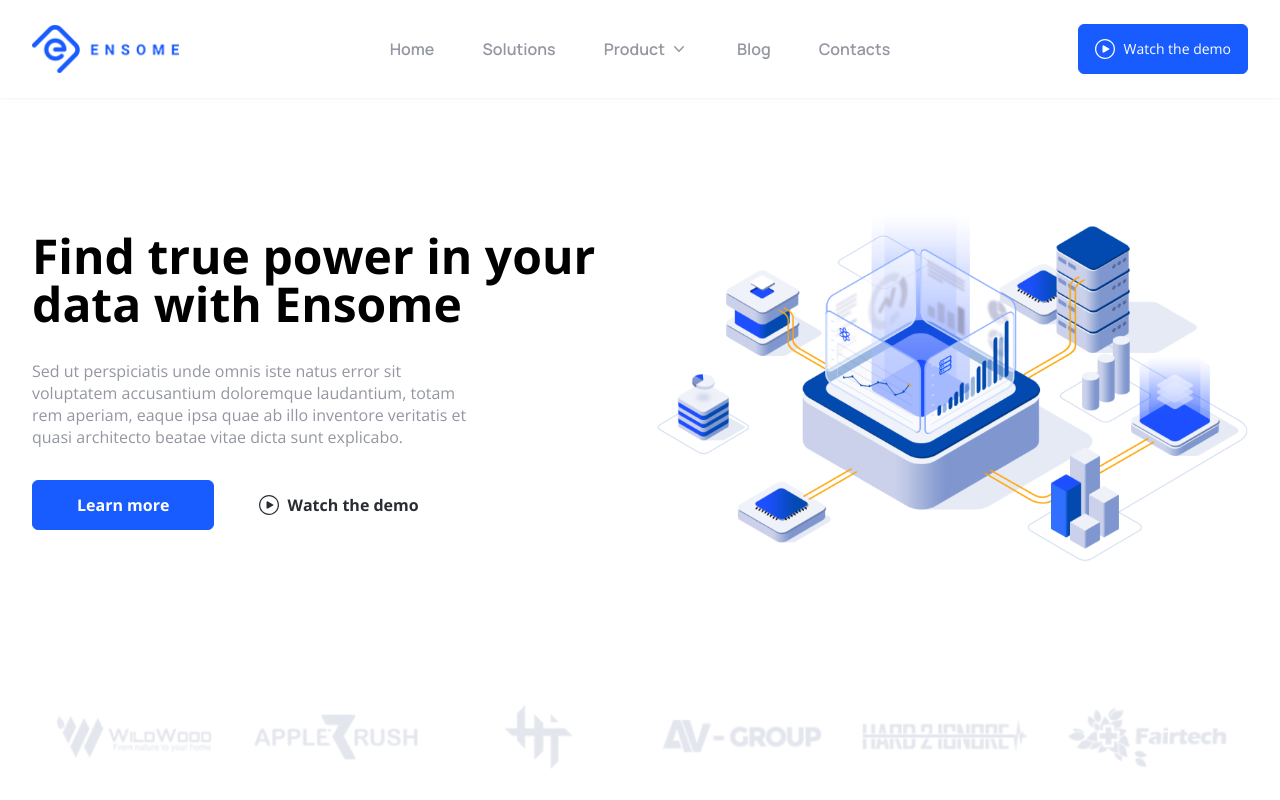
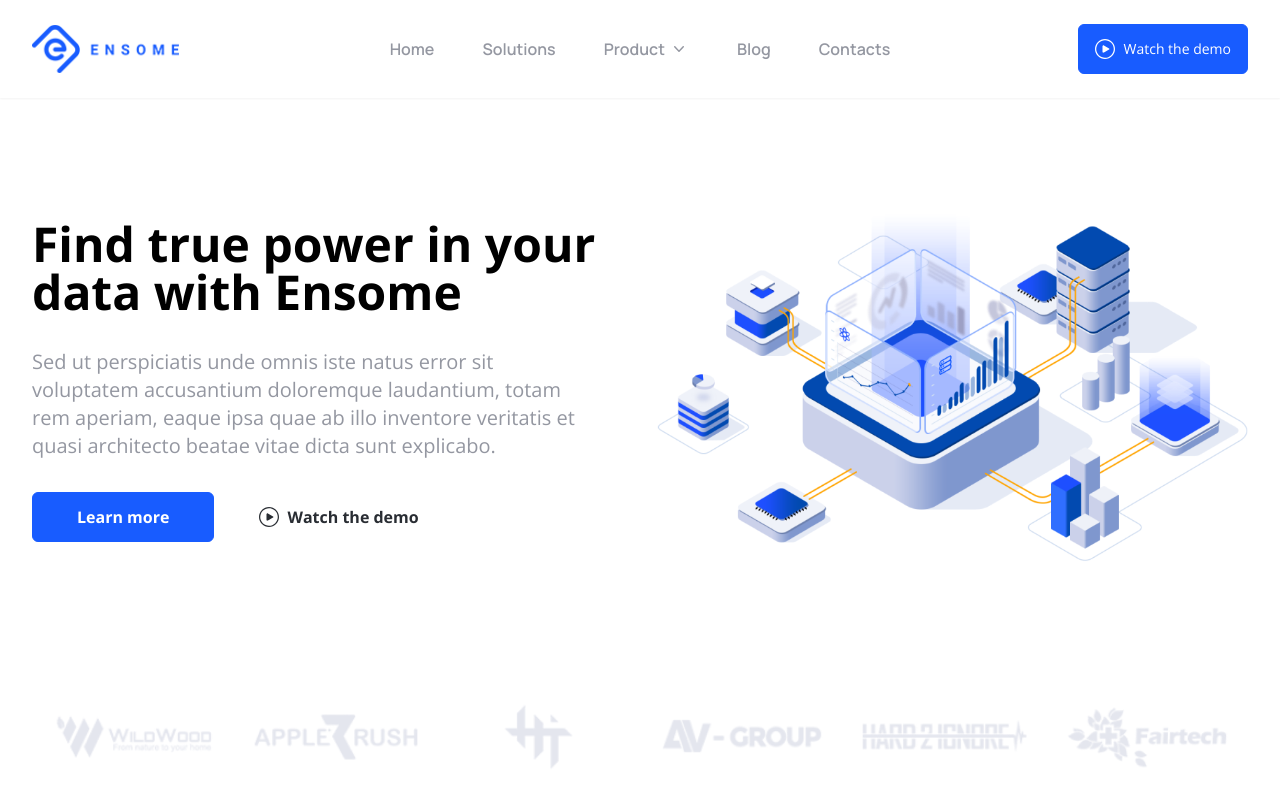
Before and after one commit to CodeWithMilap/ensome, a Next.js app: page / in a window 1280 px wide. Shown: the top 800 px of the page. Built offline with nearby package versions, Linux system fonts and the light colour scheme.

Commit message:
Update HeroSection.tsx

```diff
--- a/components/HeroSection.tsx
+++ b/components/HeroSection.tsx
@@ -24,7 +24,7 @@ const HeroSection = () => {
             className="max-w-xl"
             title="Find true power in your data with Ensome"
           />
-          <p className="font-opensans text-Grey leading-snug max-w-md">
+          <p className="font-opensans text-Grey lg:text-xl max-w-xl">
             Sed ut perspiciatis unde omnis iste natus error sit voluptatem
             accusantium doloremque laudantium, totam rem aperiam, eaque ipsa
             quae ab illo inventore veritatis et quasi architecto beatae vitae
```
